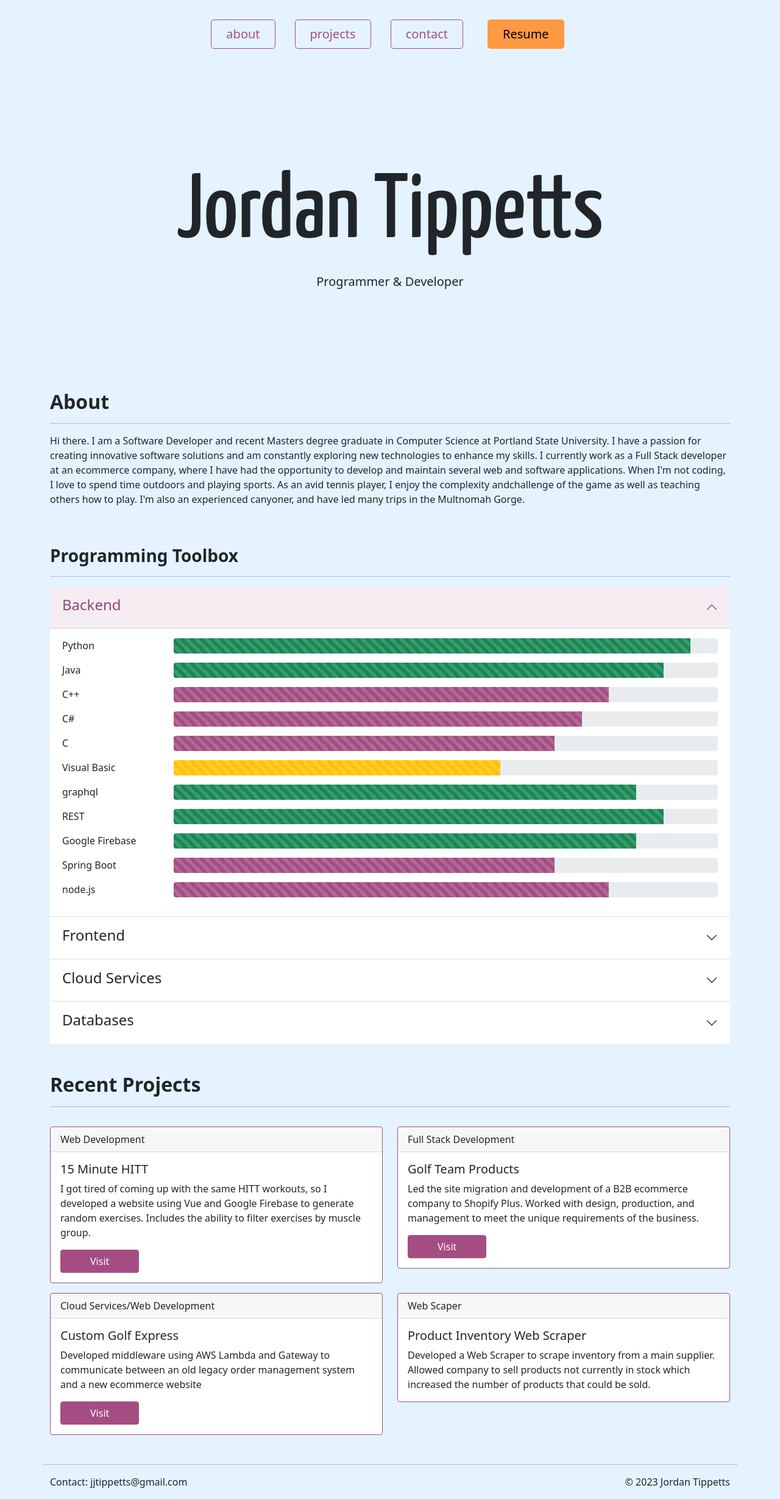
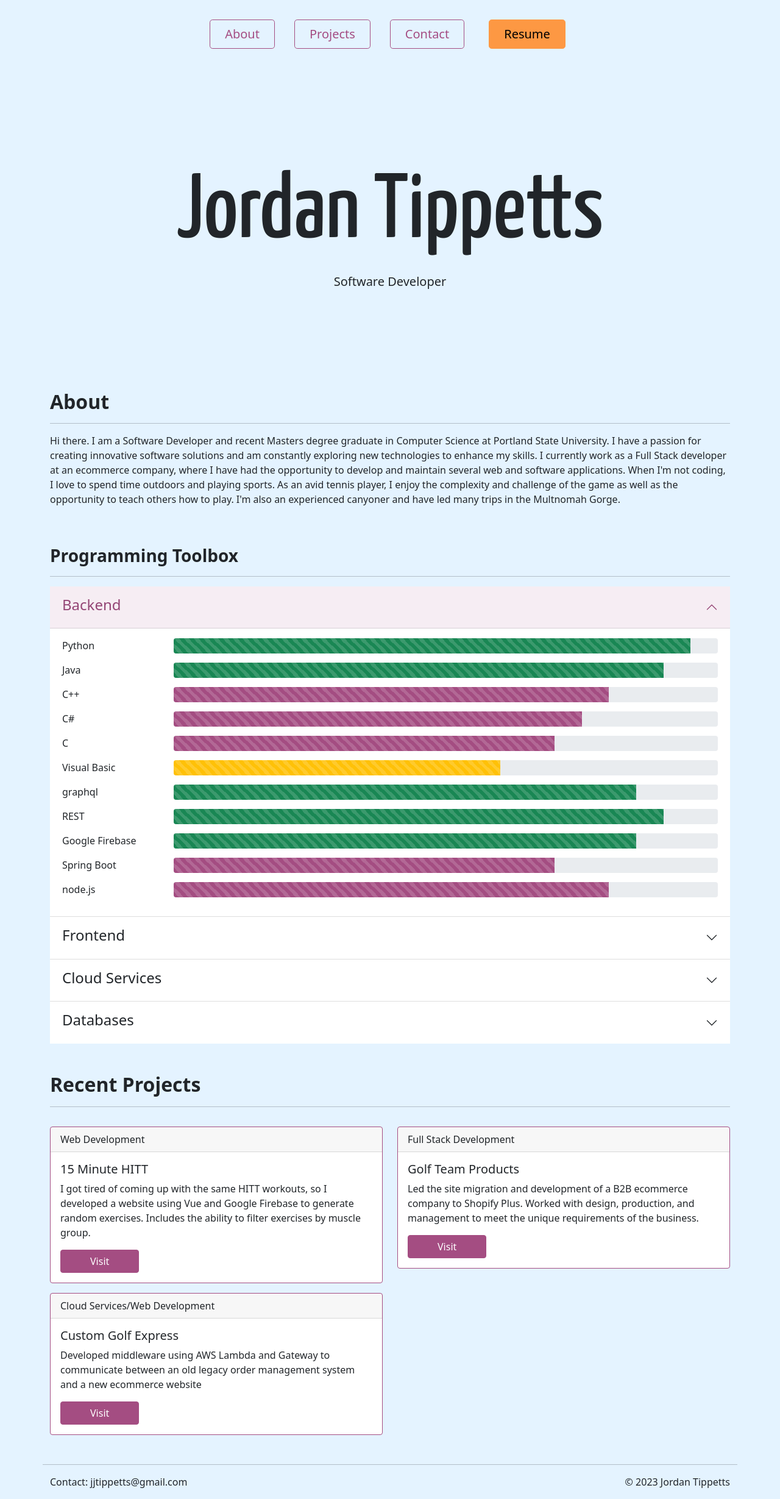
Before and after one commit to jjtippetts/jordan_tippetts_portfolio, a Vue app: page / in a window 1280 px wide. Shown: the whole page at 61% size. Built offline with nearby package versions, Linux system fonts and the light colour scheme.

Commit message:
updated styling

```diff
--- a/src/views/Home.vue
+++ b/src/views/Home.vue
@@ -1,15 +1,15 @@
 <template lang="pug">
   div.h-100
     div.d-flex.justify-content-center.navbar.container-fluid
-      a.btn.btn-lg.btn-outline-primary.wiggle.nav-item.px-4.m-3(href="#about") about
-      a.btn.btn-lg.btn-outline-primary.wiggle.nav-item.px-4.m-3(href="#projects") projects
-      button.btn.btn-lg.btn-outline-primary.wiggle.nav-item.px-4.m-3(data-bs-toggle="modal" data-bs-target="#contactModal") contact
+      a.btn.btn-lg.btn-outline-primary.wiggle.nav-item.px-4.m-3(href="#about") About
+      a.btn.btn-lg.btn-outline-primary.wiggle.nav-item.px-4.m-3(href="#projects") Projects
+      button.btn.btn-lg.btn-outline-primary.wiggle.nav-item.px-4.m-3(data-bs-toggle="modal" data-bs-target="#contactModal") Contact
       a.btn.btn-lg.btn-secondary.wiggle-horizontally.px-4.m-4(href="./Jordan_Tippetts_Resume.pdf" target="_blank" rel="noopener") Resume
     main.container.pt-5
       div.row.h-100
         div.col.h-100.d-flex.flex-column.align-content-center.justify-content-center
           h1#display-name.display-1.text-center {{name}}
-          p.lead.text-center Programmer & Developer
+          p.lead.text-center Software Developer
     section.container.pt-5
       div.row
         div.col
@@ -75,9 +75,9 @@ export default {
       name: 'Jordan Tippetts',
       aboutDescription: "Hi there. I am a Software Developer and recent Masters degree graduate in Computer Science at Portland State University. "+
           "I have a passion for creating innovative software solutions and am constantly exploring new technologies to enhance my skills. I currently " +
-          " work as a Full Stack developer at an ecommerce company, where I have had the opportunity to develop and maintain several web and software " +
-          "applications. When I'm not coding, I love to spend time outdoors and playing sports. As an avid tennis player, I enjoy the complexity and" +
-          "challenge of the game as well as teaching others how to play. I'm also an experienced canyoner, and have led many trips in the Multnomah Gorge.",
+          "work as a Full Stack developer at an ecommerce company, where I have had the opportunity to develop and maintain several web and software " +
+          "applications. When I'm not coding, I love to spend time outdoors and playing sports. As an avid tennis player, I enjoy the complexity and " +
+          "challenge of the game as well as the opportunity to teach others how to play. I'm also an experienced canyoner and have led many trips in the Multnomah Gorge.",
       programingToolBox: [
         {
           title: "Backend",
@@ -231,12 +231,6 @@ export default {
           description: "Developed middleware using AWS Lambda and Gateway to communicate between an old legacy order management system and a new ecommerce website",
           url: "https://customgolfexpress.com"
         },
-        {
-          header: "Web Scaper",
-          title: "Product Inventory Web Scraper",
-          description: "Developed a Web Scraper to scrape inventory from a main supplier. Allowed company to sell products not currently in stock which increased the number of products that could be sold.",
-          url: ""
-        },
       ]
     }
   },
```
